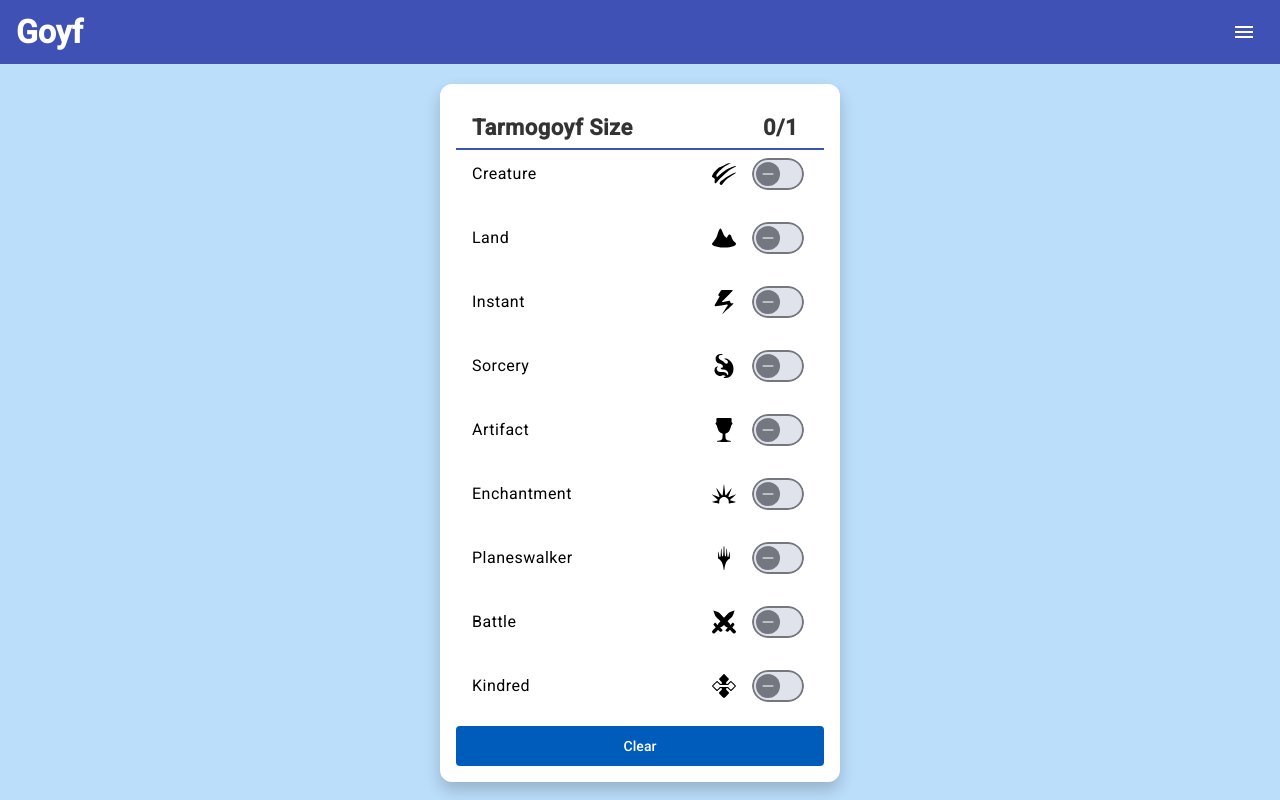
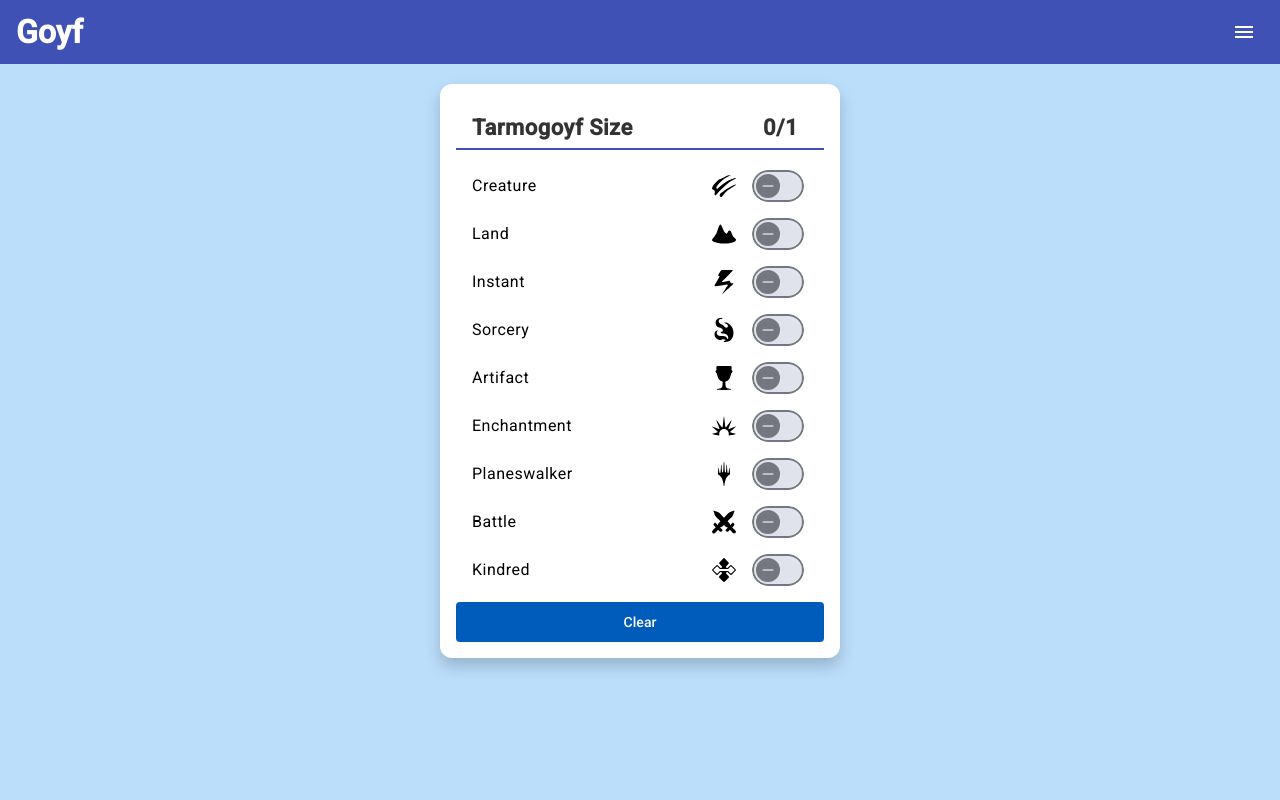
Before and after one commit to looolol/goyf, an Angular app: page / in a window 1280 px wide. Built offline with nearby package versions, Linux system fonts and the light colour scheme.

Commit message:
reduced card-type item spacing

```diff
--- a/src/app/card-type-tracker/card-type-tracker.component.scss
+++ b/src/app/card-type-tracker/card-type-tracker.component.scss
@@ -12,7 +12,6 @@
 
 .card-container:hover {
   box-shadow: 0 12px 24px rgba(0, 0, 0, 0.3); // Increase shadow on hover for a lift effect
-  transform: translateY(-4px); // Slightly lift the card on hover
 }
 
 .header {
@@ -24,10 +23,10 @@
   color: #333; // Darker color for better contrast
   border-bottom: 2px solid #3f51b5; // Bottom border to emphasize the header
   padding-bottom: 8px; // Padding to create space between text and border
+  margin-bottom: 16px;
 }
 
 .header-title {
-  // Ensure title is aligned to the left
   flex: 1; // Takes up available space on the left
 }
 
@@ -42,14 +41,14 @@
 .card-content {
   display: flex;
   flex-direction: column;
-  gap: 16px; // Space between each toggle item
+  gap: 8px; // Reduced space between each toggle item for mobile view
 }
 
 .toggle-item {
   display: flex;
   justify-content: space-between;
   align-items: center;
-  padding: 8px 0; // Add padding to each toggle item
+  padding: 4px 0; // Reduced padding to minimize the overall size on mobile view
 }
 
 .icon-toggle-container {
@@ -67,7 +66,7 @@
 }
 
 button {
-  margin-top: 16px; // Add margin on top of the button
+  margin-top: 12px; // Slightly reduced margin on top of the button
   background-color: #6200ea; // Primary button color
   color: #ffffff; // Button text color
   border-radius: 4px; // Rounded corners for the button
```
